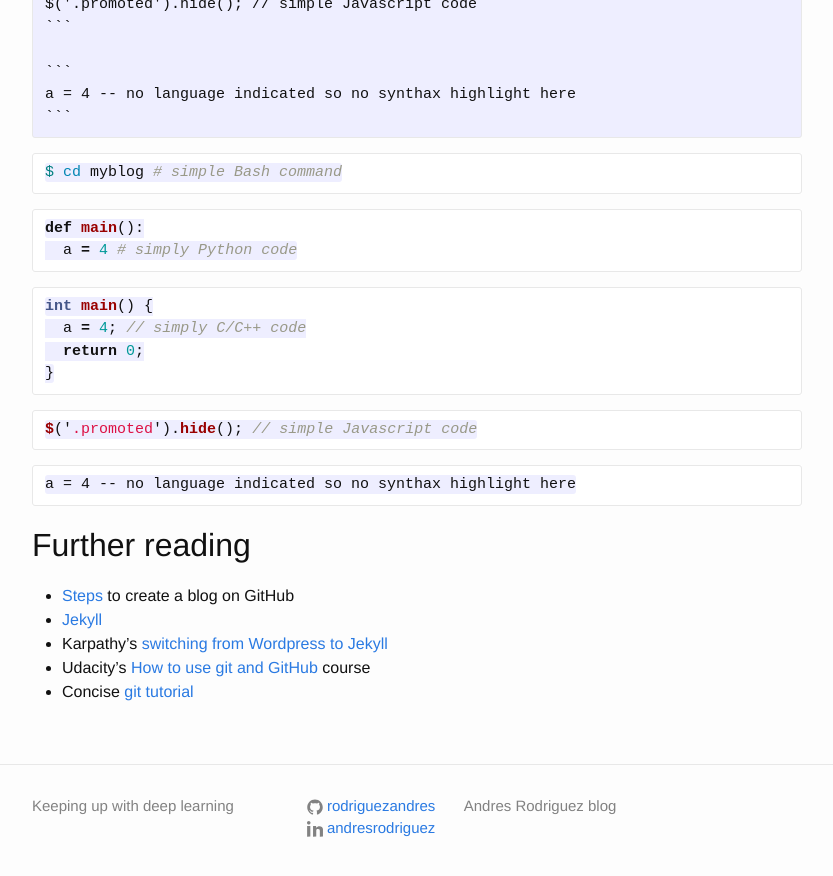
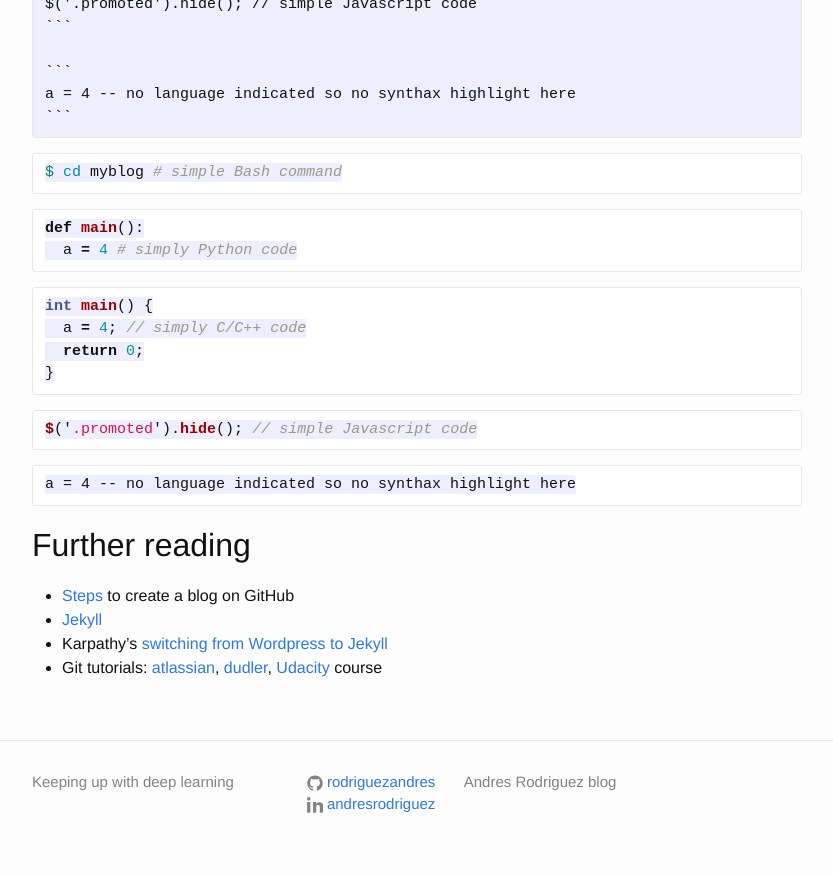
Before and after one commit to RodriguezAndres/RodriguezAndres.github.io, a Jekyll site: the page built from _posts/2015-11-14-starting-blog.markdown, in a window 1280 px wide and 900 px high, scrolled down 5120 px. Shown: the top 876 px of the window, without its empty margins (223-1056 px from the left). Built offline with Jekyll 4.4.1, drawn with Linux system fonts in a browser that asks for light colours; Markdown is read by kramdown in place of the engine named in the settings; formulas are drawn with MathJax 3.

Commit message:
adding tutorials

```diff
--- a/_posts/2015-11-14-starting-blog.markdown
+++ b/_posts/2015-11-14-starting-blog.markdown
@@ -277,5 +277,4 @@ a = 4 -- no language indicated so no synthax highlight here
 - [Steps](https://pages.github.com/) to create a blog on GitHub
 - [Jekyll](https://jekyllrb.com/)
 - Karpathy's [switching from Wordpress to Jekyll](http://karpathy.github.io/2014/07/01/switching-to-jekyll/)
-- Udacity's [How to use git and GitHub](https://www.udacity.com/course/how-to-use-git-and-github--ud775) course
-- Concise [git tutorial](http://rogerdudler.github.io/git-guide/)
+- Git tutorials: [atlassian](https://www.atlassian.com/git/tutorials/setting-up-a-repository), [dudler](http://rogerdudler.github.io/git-guide/), [Udacity](https://www.udacity.com/course/how-to-use-git-and-github--ud775) course
```
